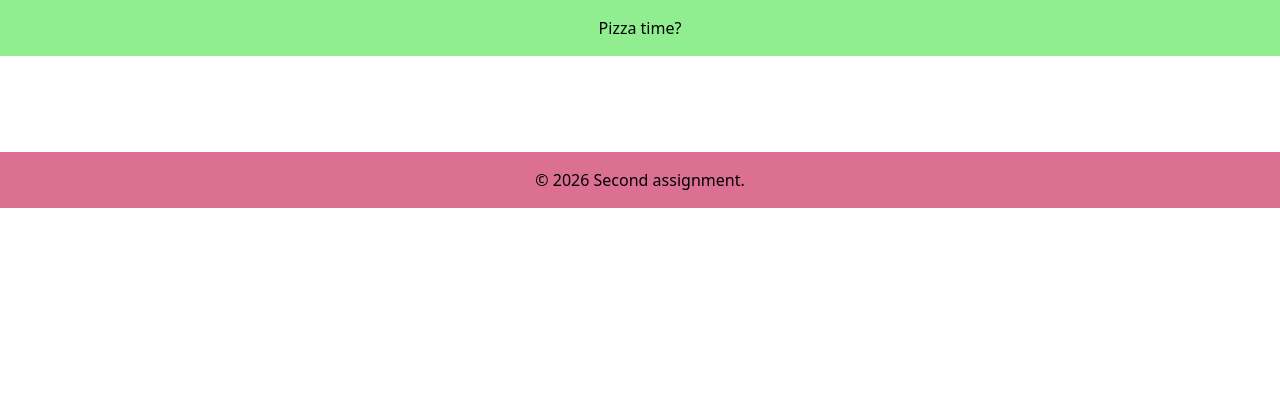
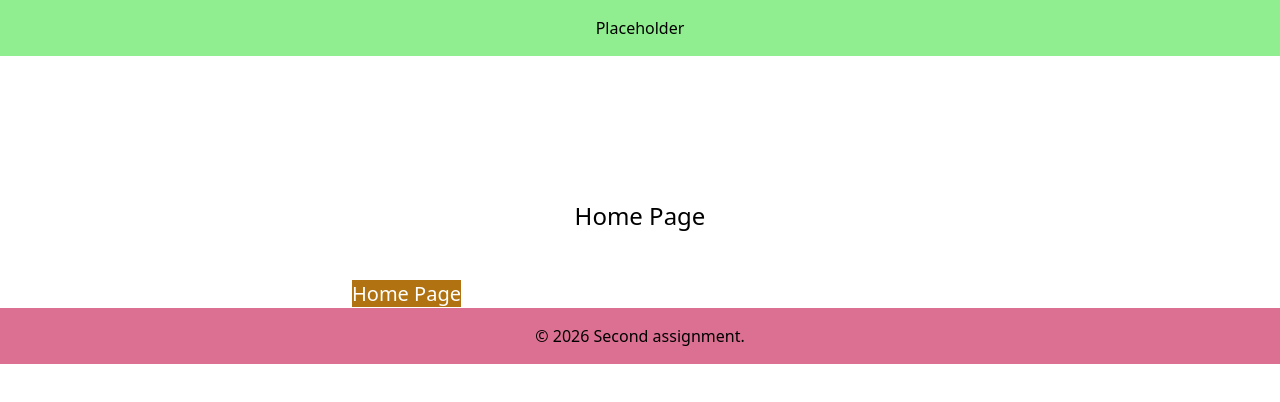
Before and after one commit to Teo9234/sev-project-page, a React (Vite) app: page / in a window 1280 px wide. Shown: the top 402 px of the page. Built offline with nearby package versions, Linux system fonts and the light colour scheme.

Commit message:
feat: Added 3 placeholder pages in the page package

```diff
--- a/package.json
+++ b/package.json
@@ -13,6 +13,7 @@
     "@tailwindcss/vite": "^4.1.18",
     "react": "^19.2.0",
     "react-dom": "^19.2.0",
+    "react-router": "^7.13.0",
     "tailwindcss": "^4.1.18"
   },
   "devDependencies": {
--- a/src/App.tsx
+++ b/src/App.tsx
@@ -1,12 +1,28 @@
 import Layout from "./components/layout/Layout.tsx";
+import {useEffect} from "react";
+import {BrowserRouter, Route, Routes} from "react-router";
+import HomePage from "./components/pages/HomePage.tsx";
+import UserPage from "./components/pages/UserPage.tsx";
+import SearchPage from "./components/pages/SearchPage.tsx";
 function App() {
 
+    useEffect( () => {
+        history.pushState({page:1}, "", "/");
+        }, []
+    )
 
     return (
         <>
-            <Layout >
+            <BrowserRouter>
+                <Layout>
+                    <Routes>
+                        <Route path="/" element={<HomePage />} />
+                        <Route path="/users/:userId" element={<UserPage />} />
+                        <Route path="search" element={<SearchPage />} />
 
-            </Layout>
+                    </Routes>
+                </Layout>
+            </BrowserRouter>
         </>
     )
 }
--- a/src/components/layout/Header.tsx
+++ b/src/components/layout/Header.tsx
@@ -1,7 +1,7 @@
 const Header = () => {
     return (
         <header style={{ textAlign: 'center', padding: '1rem', backgroundColor: 'lightgreen' }}>
-            <h1>Pizza time?</h1>
+            <h1>Placeholder</h1>
         </header>
     );
 }
--- a/src/components/layout/Layout.tsx
+++ b/src/components/layout/Layout.tsx
@@ -1,5 +1,6 @@
 import Header from "./Header.tsx";
 import Footer from "./Footer.tsx";
+import * as React from "react";
 
 interface LayoutProps{
     children: React.ReactNode
--- /dev/null
+++ b/src/components/pages/HomePage.tsx
@@ -0,0 +1,28 @@
+import {Link} from "react-router";
+
+const HomePage = () => {
+
+    const links = [
+        {path: "/", label: "Home Page"},
+    ];
+
+    return (
+        <>
+            <h1 className="text-center text-bold text-2xl my-12">Home Page</h1>
+            <div className="flex-row items-center max-w-xl mx-auto gap-4">
+                {links.map((link) => (
+                    <Link
+                        key={link.path}
+                        to={link.path}
+                        className="text-center text-bold text-xl my-12 bg-pt-dark-brown text-white"
+                    >
+                        {link.label}
+                    </Link>
+                ))}
+            </div>
+
+        </>
+    )
+}
+
+export default HomePage;
--- /dev/null
+++ b/src/components/pages/SearchPage.tsx
@@ -0,0 +1,22 @@
+import {useSearchParams} from "react-router";
+
+const SearchPage = () => {
+
+    const [searchParams] = useSearchParams();
+    const query = searchParams.get('query');
+    const page = searchParams.get('page');
+
+    return (
+        <>
+            {/*<div className="flex-row items-center max-w-xl mx-auto gap-4">*/}
+                <h1 className="text-center text-bold text-2xl my-12">Search Results: </h1>
+                <input />
+            <p><strong>Query: </strong>{query}</p>
+            <p><strong>Page: </strong>{page}</p>
+            {/*</div>*/}
+
+        </>
+    )
+}
+
+export default SearchPage;
--- /dev/null
+++ b/src/components/pages/UserPage.tsx
@@ -0,0 +1,23 @@
+import {useParams} from "react-router";
+import {useEffect} from "react";
+
+const UserPage = () => {
+
+    const {userId} = useParams();
+
+    useEffect(() => {
+        document.title = `Welcome: ${userId}`;
+    }, [userId]);
+
+    return (
+        <>
+            <h1 className="text-center text-bold text-2xl my-12">User ID: {userId}</h1>
+            <div className="flex-row items-center max-w-xl mx-auto gap-4">
+
+            </div>
+
+        </>
+    )
+}
+
+export default UserPage;
```
Also changed, not shown: 1 other file (tests, documents, lock files or other folders).
